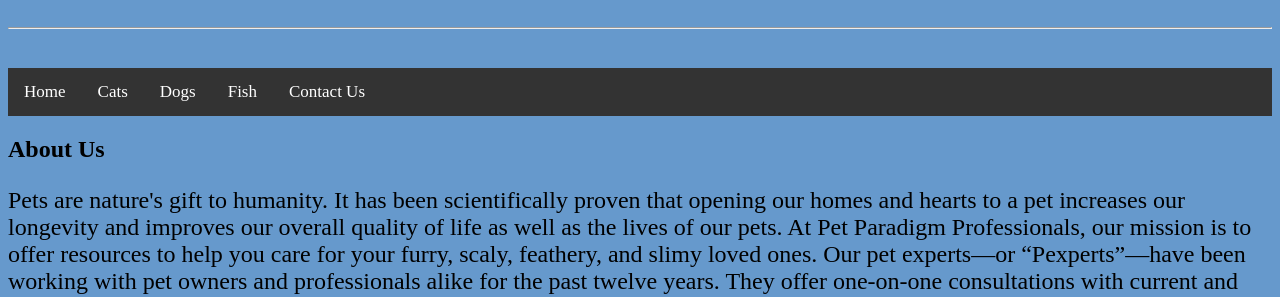
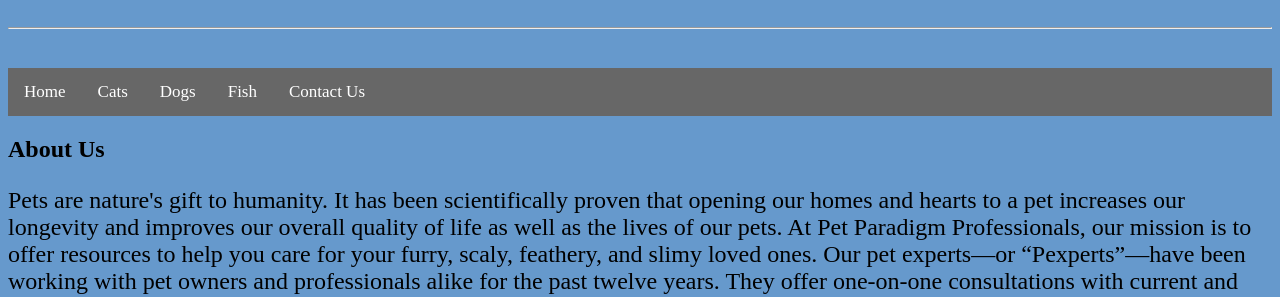
Before and after one commit to blk90/paradigmpetprofessionals, a plain HTML site: page index.html in a window 1280 px wide. Shown: the part 503-800 px from the top of the page. Drawn offline with Linux system fonts and the light colour scheme.

Commit message:
color change

```diff
--- a/stylesheet/stylesheet.css
+++ b/stylesheet/stylesheet.css
@@ -45,7 +45,7 @@ h1 {
 
 .topnav {
   overflow: hidden;
-  background-color: #333;
+  background-color: #676767;
 }
 
 .topnav a {
```
